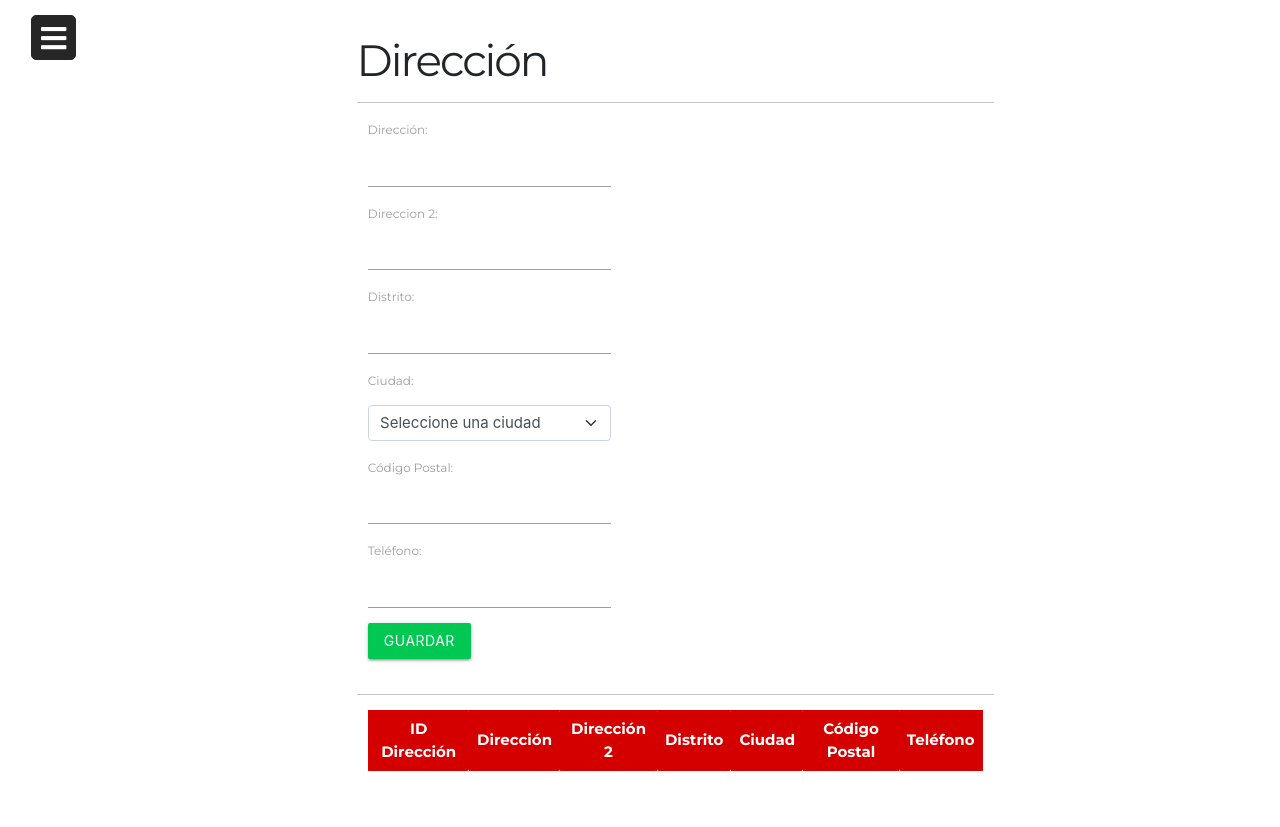
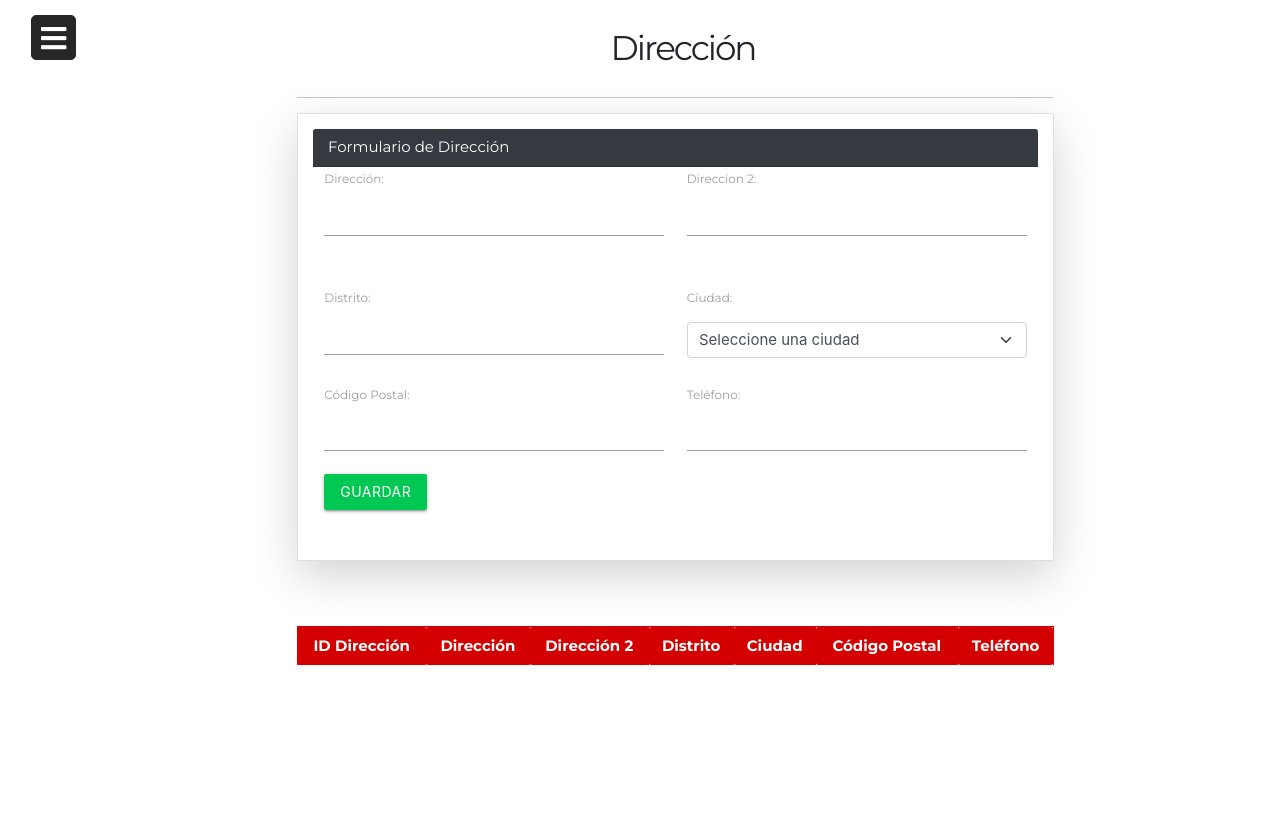
Before and after one commit to jesus07098/sakila, a PHP site: page /direccion.php in a window 1280 px wide. After the commit the page ends 665 px from the top, so only its background shows below. Run offline with PHP 8.4, Linux system fonts and the light colour scheme; data that the repository does not hold is empty; some libraries are stand-ins or nearby versions.

Commit message:
REFACTOR: formularios e inicio

```diff
--- a/actor.php
+++ b/actor.php
@@ -22,8 +22,8 @@ try {
             throw new Exception("El apellido del actor está vacio");
         }
         $datos = compact('nombreActor', 'apellidoActor');
-        $prueba= obtenerActoresPorNombre($conexion, $datos);
-          echo $prueba;
+        $prueba = obtenerActoresPorNombre($conexion, $datos);
+        echo $prueba;
 
         //Insertar los datos
         if (empty($idActor)) {
--- a/config/conexion.php
+++ b/config/conexion.php
@@ -22,16 +22,16 @@ define("DB_NAME", "sakila");
 */
 
 //Valores de mi base de datos de 000webhost//
-if($_SERVER['SERVER_NAME'] === 'rubycode.000webhostapp.com') {
+if ($_SERVER['SERVER_NAME'] === 'rubycode.000webhostapp.com') {
     $host = "localhost";
     $dbname = "id12551219_sakila";
     $usuario = "id12551219_jesus";
     $password = "_WZ]4s#pyN<GG-PQ";
 }
 
-try{
+try {
     $conexion = new PDO("mysql:host={$host}; dbname={$dbname}", $usuario, $password);
-}catch(PDOException $exception){
+} catch (PDOException $exception) {
     throw new Exception("Hubo un error al conectarnos a la base de datos: {$exception->getMessage()}");
     //array_push($errores, $exception -> getMessage());
 }
--- a/idioma.php
+++ b/idioma.php
@@ -40,7 +40,7 @@ try {
             }
 
         }
-     redireccionar("idioma.php");
+        redireccionar("idioma.php");
     }
     //redireccionar la pagina
 //eliminar idioma
--- a/modelos/modelo_actor.php
+++ b/modelos/modelo_actor.php
@@ -48,6 +48,7 @@ function editarActores($conexion, $datos)
     $sql = "UPDATE actor SET first_name=:nombreActor, last_name = :apellidoActor WHERE actor_id = :idActor ;";
     return $conexion->prepare($sql)->execute($datos);
 }
+
 function obtenerActoresPorNombre($conexion, $datos)
 {
 
--- a/modelos/modelo_ciudad.php
+++ b/modelos/modelo_ciudad.php
@@ -30,6 +30,7 @@ function obtenerCiudadPorId($conexion, $datos)
     $query->execute($datos);
     return $query->fetch();
 }
+
 function editarCiudades($conexion, $datos)
 {
     $sql = "UPDATE city SET city=:nombreCiudad, country_id = :idPais WHERE city_id = :idCiudad;";
--- a/static/css/estilos.css
+++ b/static/css/estilos.css
@@ -9,6 +9,7 @@
 
 #espacio-titulo {
     letter-spacing: -2px;
+
 }
 
 /* SIDEBAR ESTILOS */
@@ -182,14 +183,23 @@ thead tr th {
 
 
 /*Botones de acciones*/
-button.btn-estilo{
+button.btn-estilo {
     padding: 1px 8px 4px 8px;
 
 }
+
 i.i-acciones {
- font-size: 15px;
+    font-size: 15px;
 }
 
-div a img{
-width: 0;
+.pruebaNav {
+    z-index: -1;
 }
+
+.fondo-inicio{
+    background-image: url("https://cflvdg.avoz.es/default/2018/02/13/00121518549513213948373/Foto/fotoweb.jpg");
+    height: 1000px;
+    background-repeat: no-repeat;
+    background-attachment: fixed;
+    background-size: 100% 100%;
+}
--- a/vistas/componentes/comp_parte_menu.php
+++ b/vistas/componentes/comp_parte_menu.php
@@ -8,6 +8,7 @@
     <header>Sakila</header>
     <?php include_once "comp_menu.php" ?>
 </div>
+
 <section class="cuerpo mt-2">
 
     <div class="container">
--- a/vistas/vista_direccion.php
+++ b/vistas/vista_direccion.php
@@ -11,27 +11,33 @@
 
         <div class="">
 
-            <div class="col-md-9 offset-md-2">
-                <h3 id="espacio-titulo"> <?php echo $nombrePagina; ?> </h3>
+            <div class="col-md-11 offset-1">
+                <h4 id="espacio-titulo" class="offset-md-5"> <?php echo $nombrePagina; ?> </h4>
 
+                <div class="row">
+                    <div class="col-md-12">
                         <hr>
+                        <div class="card shadow-lg p-3 mb-5 bg-white ">
+                            <div class="card-header bg-dark text-white font">Formulario de Dirección</div>
+                            <form action="direccion.php" method="post">
                                 <div class="row">
-                    <div class="col-md-5">
-                        <form action="direccion.php" method="post">
-                            <div class="mb-3">
+
+                                    <div class="col-md-6 mb-3">
                                         <label for="direccion">Dirección: </label>
                                         <input type="text" name="direccion" id="direccion" class="form-control">
                                     </div>
-                            <div class="mb-3">
+                                    <div class="col-md-6 mb-3">
                                         <label for="direccion2">Direccion 2: </label>
                                         <input type="text" name="direccion2" id="direccion2" class="form-control">
                                     </div>
-                            <div class="mb-3">
+                                </div>
+                                <div class="row">
+                                    <div class="col-md-6 mt-2">
                                         <label for="distrito">Distrito: </label>
                                         <input type="text" name="distrito" id="distrito" class="form-control">
                                     </div>
 
-                            <div class="mb-3">
+                                    <div class="col-md-6 mt-2">
                                         <label class="pb-3" for="ciudad">Ciudad: </label>
                                         <select name="ciudad" id="ciudad" class="form-select">
                                             <option value="" selected disabled>Seleccione una ciudad</option>
@@ -40,13 +46,15 @@
                                                 echo "<option value=\"{$ciudad['city_id']} \">{$ciudad['city']}</option>";
                                             ?>
                                         </select>
+                                    </div>
+                                </div>
+                                <div class="row">
 
-                            </div>
-                            <div class="mb-3">
+                                    <div class="col-md-6 ">
                                         <label for="codigoPostal">Código Postal: </label>
                                         <input type="number" name="codigoPostal" id="codigoPostal" class="form-control">
                                     </div>
-                            <div class="mb-3">
+                                    <div class="col-md-6 mb-3">
                                         <label for="telefono">Teléfono: </label>
                                         <input type="tel" name="telefono" id="telefono" class="form-control">
                                     </div>
@@ -55,14 +63,15 @@
                                             Guardar
                                         </button>
                                     </div>
-
+                                </div>
                             </form>
+                        </div>
                         <?php
                         include_once 'componentes/comp_partes_mensaje.php';
                         ?>
                     </div>
                 </div>
-                <hr>
+
                 <div class="row">
                     <div class="col-md-12">
                         <table class="table centered">
```
Also changed, not shown: ciudad.php (+0 -7 lines), vistas/vista_actor.php (+10 -7 lines), vistas/vista_categoria.php (+8 -5 lines), vistas/vista_ciudad.php (+18 -19 lines), vistas/vista_cliente.php (+14 -11 lines), vistas/vista_idioma.php (+12 -11 lines), vistas/vista_pais.php (+12 -7 lines), vistas/vista_pelicula.php (+19 -11 lines), vistas/vista_principal.php (+5 -2 lines), vistas/vista_tienda.php (+7 -4 lines). Lines whose indentation alone changed are shown as unchanged.
